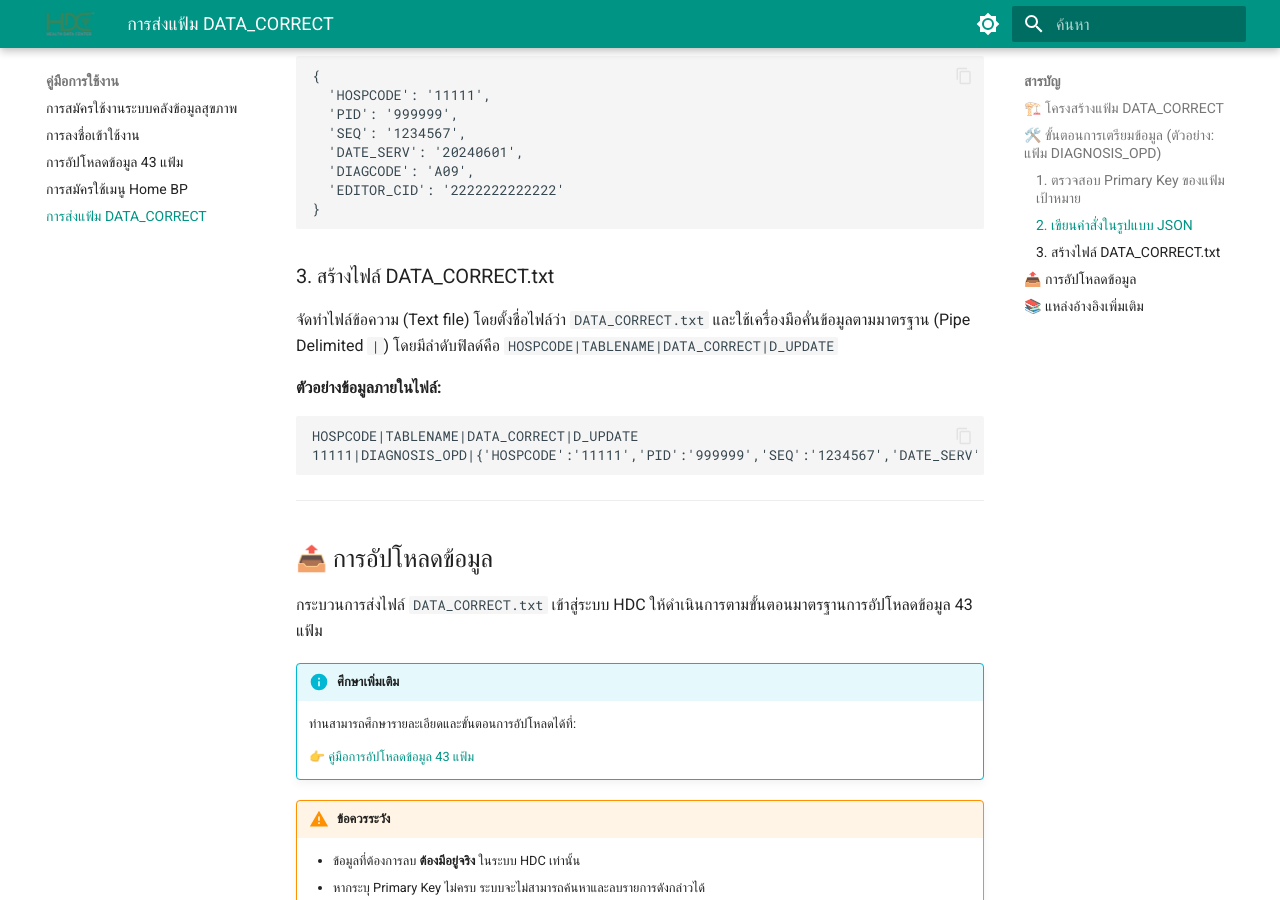
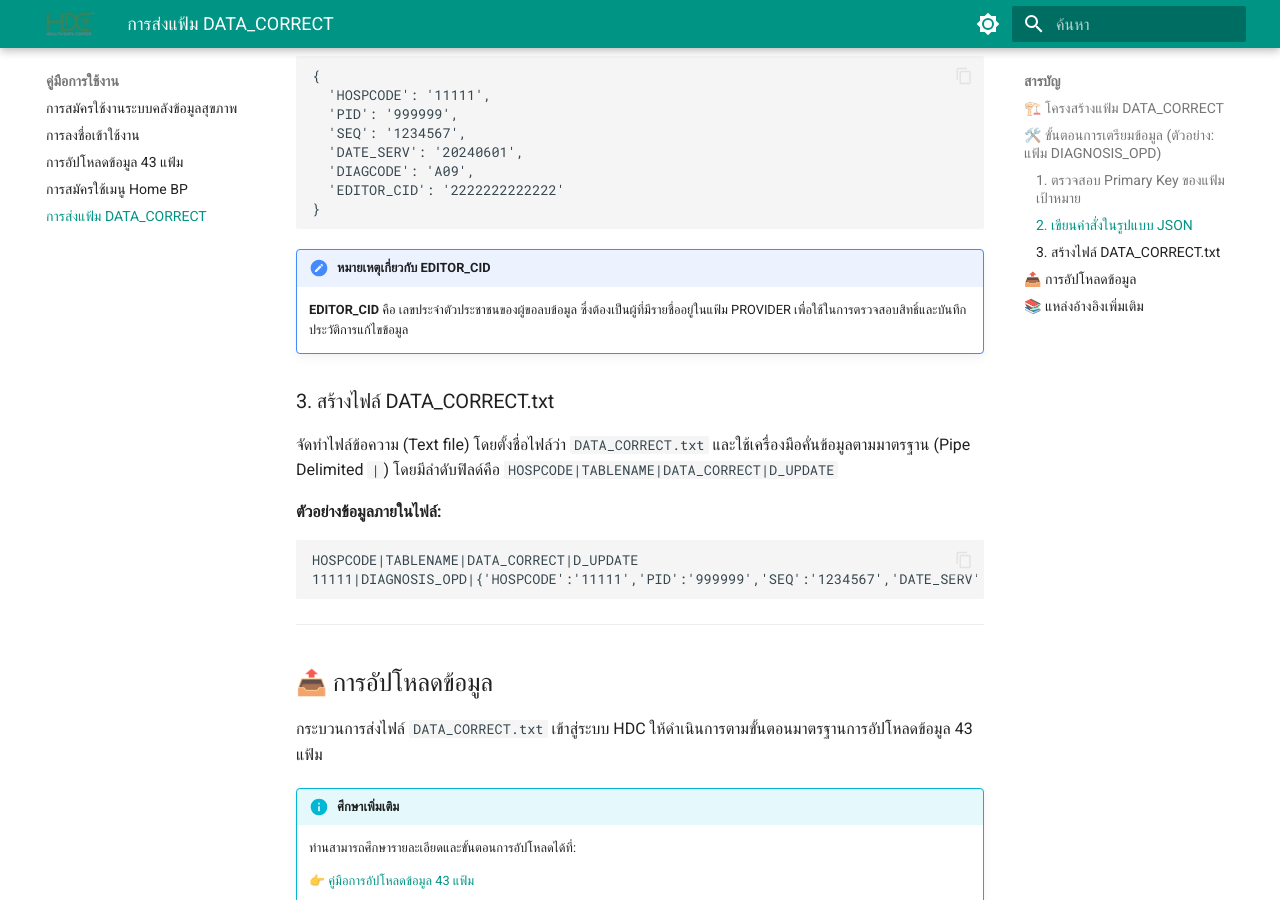
Before and after one commit to dmdmoph/hdc-docs, an MkDocs documentation site: the page built from docs/manual/data-correct.md, in a window 1280 px wide and 900 px high, scrolled down 2451 px. Built offline with MkDocs 1.6.1 and Material for MkDocs 9.7.7, drawn with Linux system fonts in a browser that asks for light colours.

Commit message:
data-correct: add note for editor_cid

````diff
--- a/docs/manual/data-correct.md
+++ b/docs/manual/data-correct.md
@@ -49,6 +49,9 @@
 }
 ```
 
+!!! note "หมายเหตุเกี่ยวกับ EDITOR_CID"
+    **EDITOR_CID** คือ เลขประจำตัวประชาชนของผู้ขอลบข้อมูล ซึ่งต้องเป็นผู้ที่มีรายชื่ออยู่ในแฟ้ม PROVIDER เพื่อใช้ในการตรวจสอบสิทธิ์และบันทึกประวัติการแก้ไขข้อมูล
+
 ### 3. สร้างไฟล์ DATA_CORRECT.txt
 จัดทำไฟล์ข้อความ (Text file) โดยตั้งชื่อไฟล์ว่า `DATA_CORRECT.txt` และใช้เครื่องมือคั่นข้อมูลตามมาตรฐาน (Pipe Delimited `|`) โดยมีลำดับฟิลด์คือ `HOSPCODE|TABLENAME|DATA_CORRECT|D_UPDATE`
 
````
